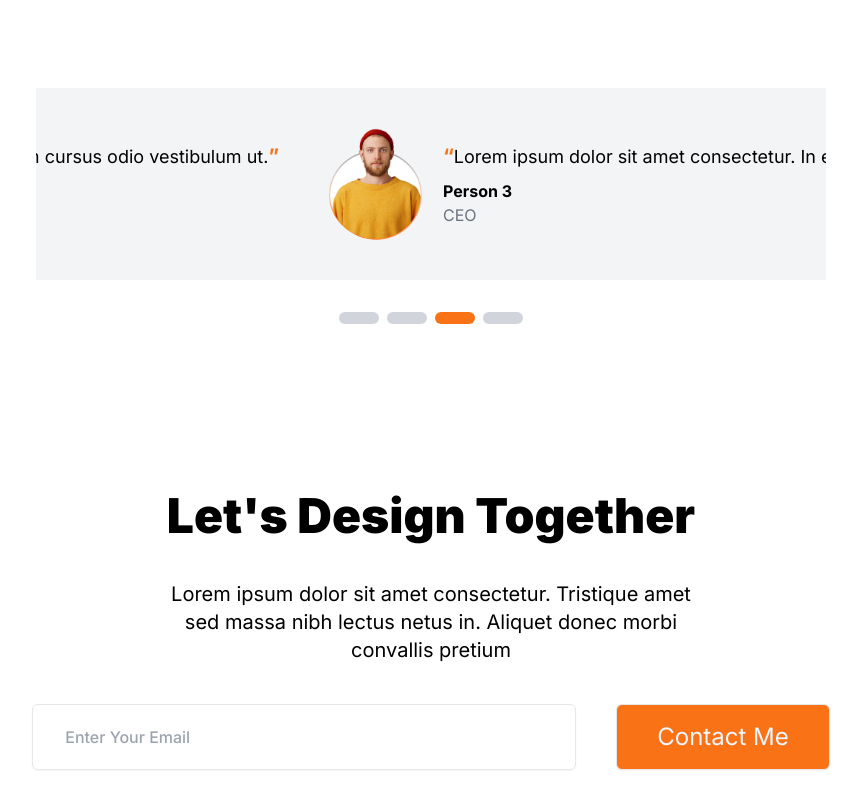
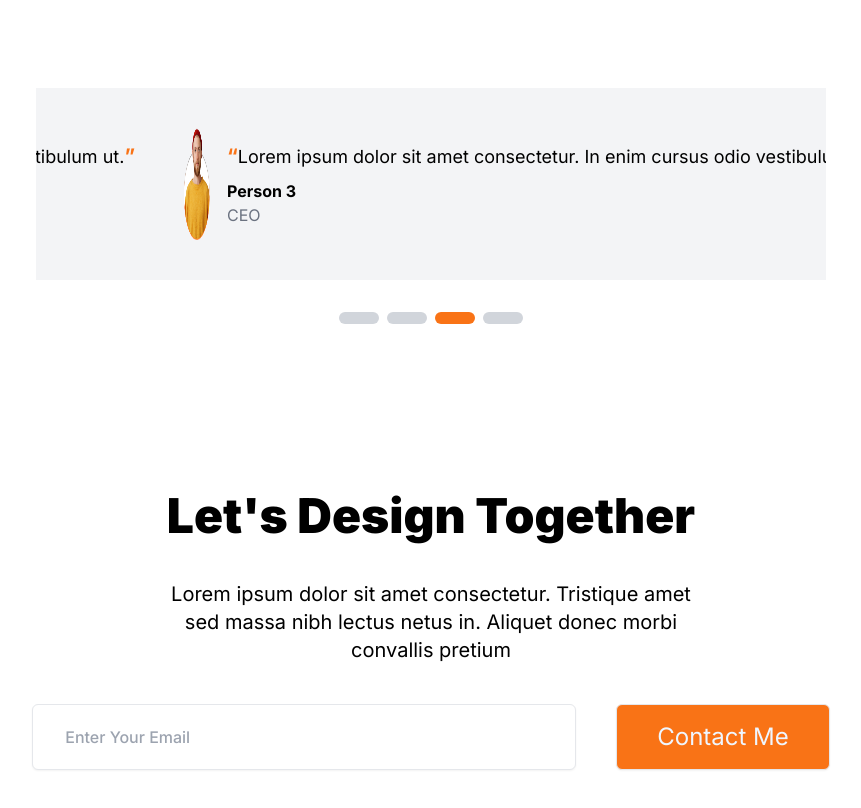
Before and after one commit to kanishkasoni06/Assignment_Portfolio, a Next.js app: page / in a window 1280 px wide. Shown: the part 3148-3956 px from the top of the page, without its empty margins (209-1070 px from the left). Built offline with nearby package versions, Linux system fonts and the light colour scheme.

Commit message:
Updated UI design

```diff
--- a/src/app/ui/components/carousel/page.jsx
+++ b/src/app/ui/components/carousel/page.jsx
@@ -1,6 +1,6 @@
 "use client";
 import Image from 'next/image';
-import React, { useState, useEffect, useCallback } from 'react';
+import React, { useState, useEffect } from 'react';
 
 const Carousel = () => {
   const [currentSlide, setCurrentSlide] = useState(0);
@@ -32,11 +32,6 @@ const Carousel = () => {
       },
   ];
 
-  // Memoize the nextSlide function
-  const nextSlide = useCallback(() => {
-    setCurrentSlide((prev) => (prev === testimonials.length - 1 ? 0 : prev + 1));
-  }, [testimonials.length]);
-
   const prevSlide = () => {
     setCurrentSlide((prev) => (prev === 0 ? testimonials.length - 1 : prev - 1));
   };
@@ -45,17 +40,17 @@ const Carousel = () => {
     setCurrentSlide(index);
   };
 
-  // Auto-rotate functionality with memoized nextSlide
+  // Auto-rotate functionality without dependency warning
   useEffect(() => {
     const autoSlide = setInterval(() => {
-      nextSlide();
+      setCurrentSlide((prev) => (prev === testimonials.length - 1 ? 0 : prev + 1));
     }, 3000); // Change slide every 3000ms
 
     // Clear interval on component unmount
     return () => {
       clearInterval(autoSlide);
     };
-  }, [nextSlide]);
+  }, [testimonials.length]); // Include testimonials.length to ensure it updates correctly
 
   return (
     <section className="py-14">
@@ -66,7 +61,7 @@ const Carousel = () => {
             {testimonials.map((testimonial, index) => (
               <div key={index} className="min-w-full flex-shrink-0 px-6">
                 <div className="flex items-center justify-center space-x-4">
-                  <Image src={testimonial.avatar} alt={testimonial.name} height={100} width={100} className="h-28 rounded-full" />
+                  <Image src={testimonial.avatar} alt={testimonial.name} height={28} width={28} className="h-28 rounded-full" />
                   <div className="text-left">
                     <p className="text-lg text-grey-300 mb-2">
                     <span className="text-xl font-bold text-orange-500 mb-2">“</span>{testimonial.quote}
```
